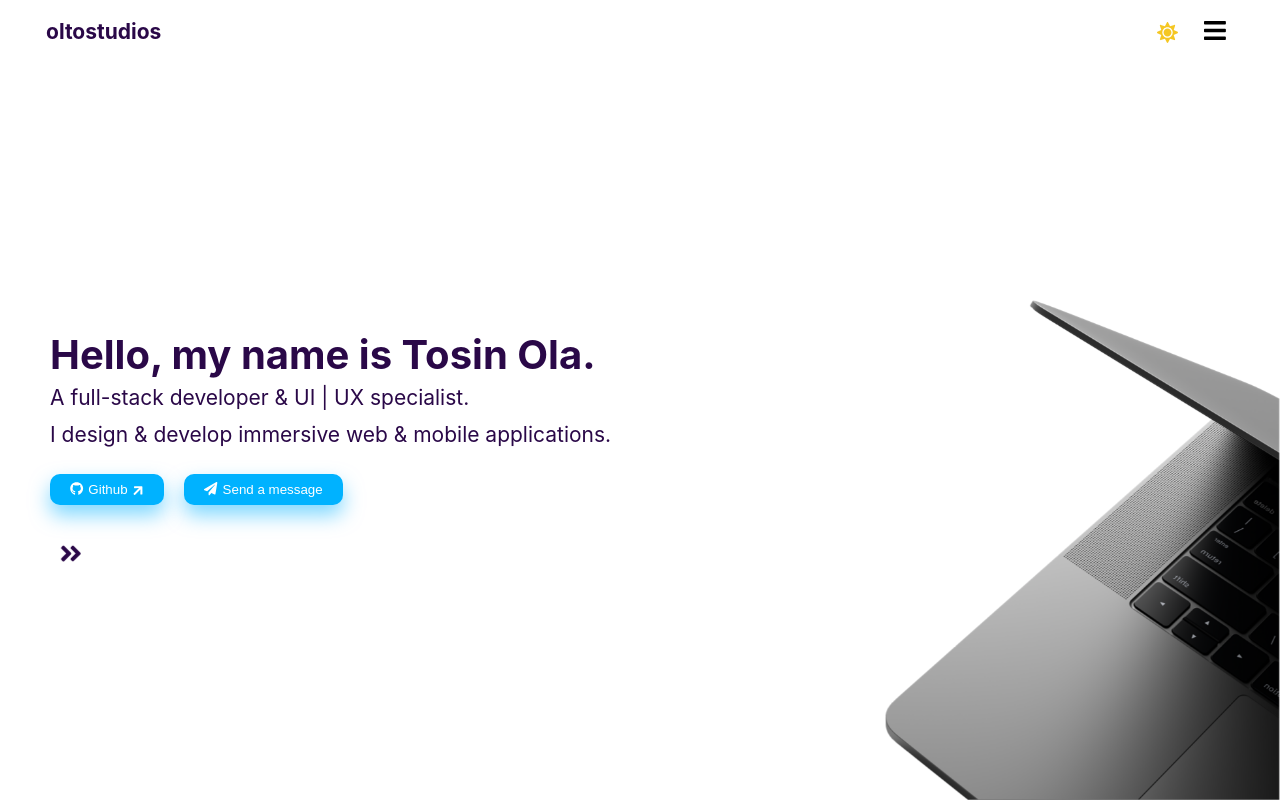
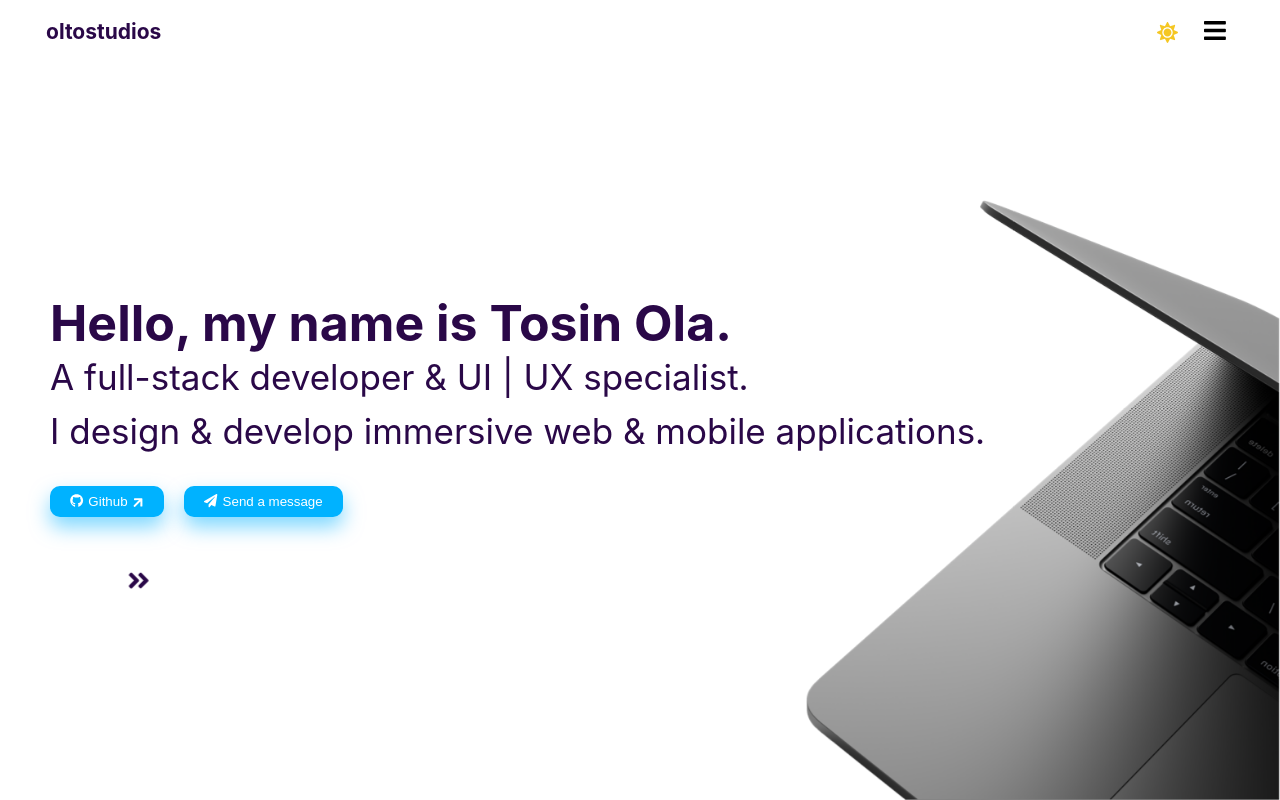
Before and after one commit to tosebikan/oltostudios, a React (Create React App) app: page / in a window 1280 px wide. Built offline with nearby package versions, Linux system fonts and the light colour scheme.

Commit message:
add css updates

```diff
--- a/src/screens/aboutScreen.css
+++ b/src/screens/aboutScreen.css
@@ -131,10 +131,11 @@ span {
   .about-hero {
     display: flex;
     flex-direction: row;
+    padding-top: 5vh;
   }
 
   span {
-    transform: translateX(-6vw);
+    transform: translateX(-5vw);
     transition: 1s cubic-bezier(0.2, 0.8, 0.2, 1);
   }
 
@@ -143,7 +144,7 @@ span {
   }
 
   .hero-image {
-    height: 500px;
+    height: 600px;
     position: absolute;
     right: 0;
     bottom: 0;
@@ -151,14 +152,14 @@ span {
   .hero-text {
     padding-top: 30vh;
     margin-left: 50px;
-    line-height: 1rem;
+    line-height: 1.2rem;
   }
 
   .hero-text h1 {
-    font-size: 40px;
+    font-size: 50px;
   }
 
   .hero-text p {
-    font-size: 21px;
+    font-size: 35px;
   }
 }
```
